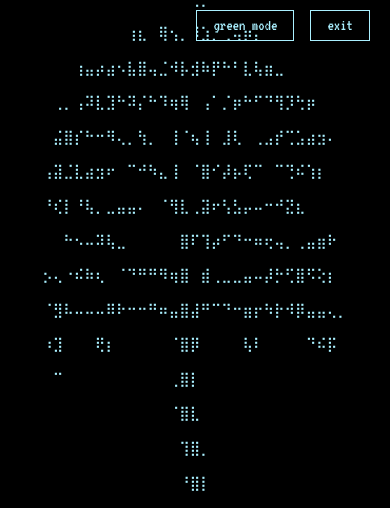
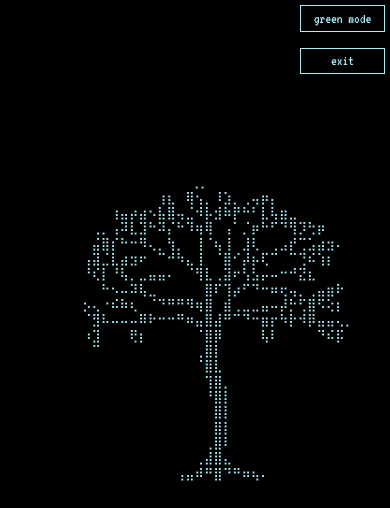
Before and after one commit to robotamerica/km.rowe, a website: page chapbooks/ecology-of-the-moment/index.html in a window 390 px wide. Shown: the top 508 px of the page. Drawn offline with Linux system fonts and the light colour scheme.

Commit message:
Update index.html
make responsive

```diff
--- a/chapbooks/ecology-of-the-moment/index.html
+++ b/chapbooks/ecology-of-the-moment/index.html
@@ -111,6 +111,27 @@
       margin-bottom: 1rem;
       display: block;
       text-align: center;
+    }
+        @media screen and (max-width: 600px) {
+      .toolbar {
+        top: 5px;
+        right: 5px;
+        flex-direction: column;
+      }
+      .button {
+        padding: 0.3rem 0.8rem;
+        font-size: 0.9rem;
+      }
+      .book-box {
+        padding: 1rem;
+        height: 55vh;
+      }
+      .cover pre {
+        font-size: 0.8rem;
+      }
+      .poem-title {
+        font-size: 1.2rem;
+      }
     }
   </style>
 </head>
```
